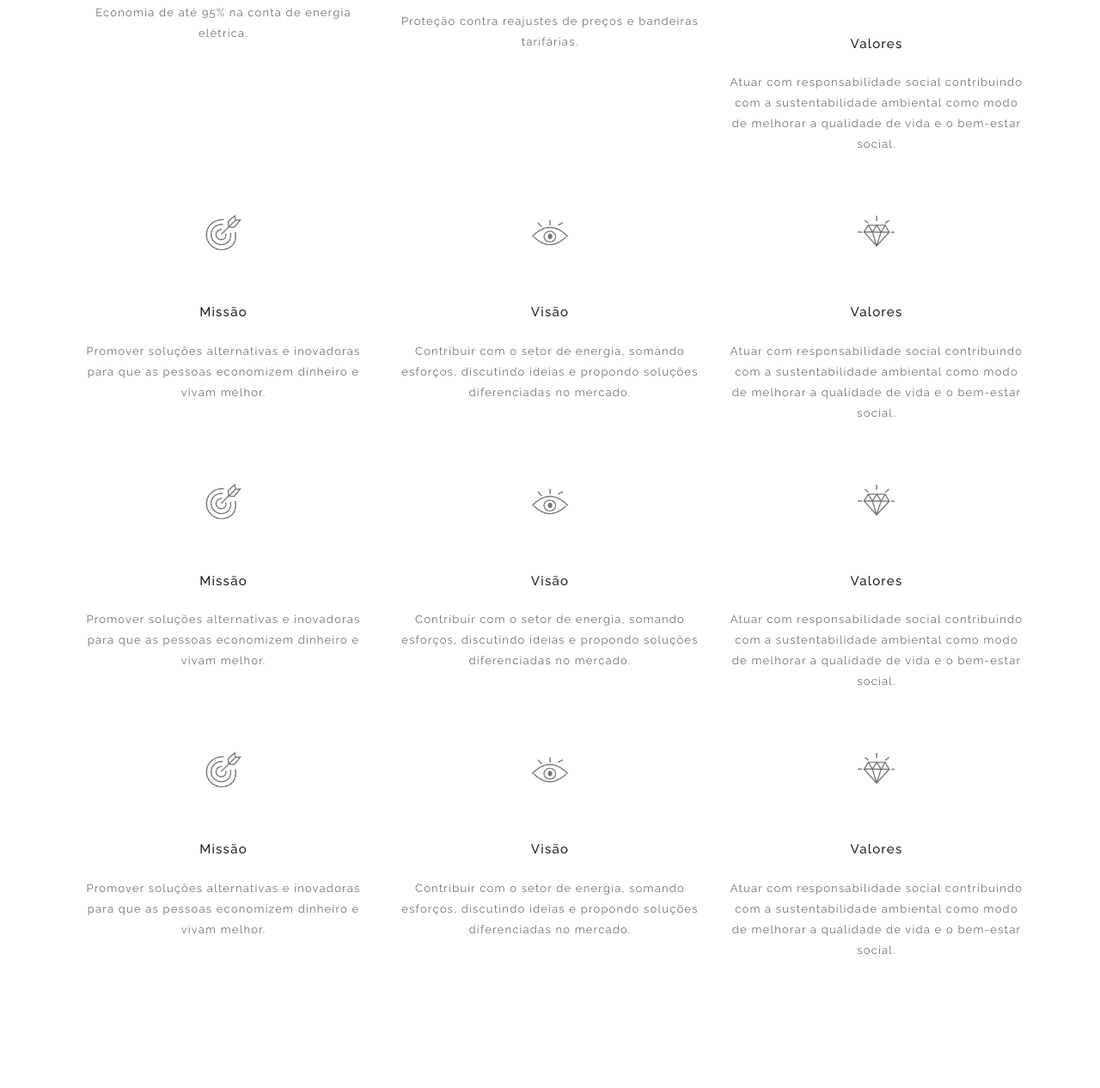
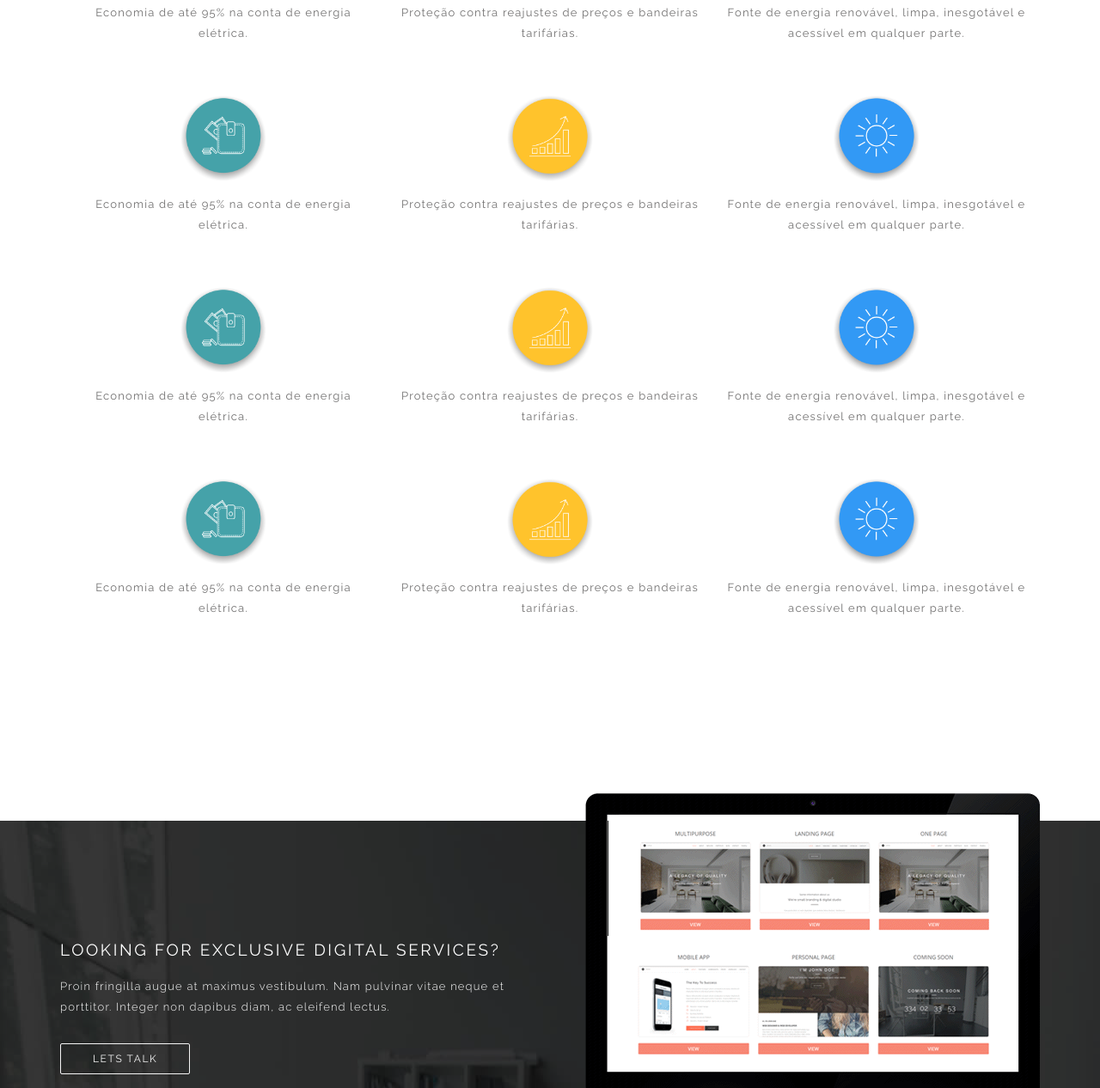
Before and after one commit to phillipehenriques/CSO-Energia-Morderno, a plain HTML site: page index.html in a window 1280 px wide. Shown: the part 3037-4303 px from the top of the page at 86% size. Drawn offline with nearby package versions, Linux system fonts and the light colour scheme; some packages are replaced by stand-ins of ours.

Commit message:
icones e textos de vantagens section

```diff
--- a/assets/css/style.css
+++ b/assets/css/style.css
@@ -673,7 +673,7 @@ ul.caption-slides li {
 .offer-icon-visao {
   font-size: 42px;
   color: #fc6e51;
-  margin-bottom: 25px;
+  margin-bottom: 15px;
 }
 
 /***********************************************************************************************/
--- a/index.html
+++ b/index.html
@@ -295,113 +295,102 @@
                 <div class="col-sm-4">
                   <div class="offer-post text-center animated out" data-animation="fadeInRight" data-delay="0">
                     <div class="offer-icon">
-                      <img class="class-icon2" src="./assets/images/icon/valor.png" alt="">
+                      <img class="class-icon2" src="./assets/images/icon/fonte.png" alt="">
                       <!-- <span class="icon-lifesaver"></span> -->
                     </div>
-                    <h4>Valores</h4>
-                    <p>Atuar com responsabilidade social contribuindo com a sustentabilidade ambiental como modo de melhorar a qualidade de vida e o bem-estar social.</p>
+                    <p>Fonte de energia renovável, limpa, inesgotável e acessível em qualquer parte.</p>
                   </div> <!-- End offer-post -->
                 </div> <!-- End col-sm-4 -->
 
                 <div class="col-sm-4">
                   <div class="offer-post text-center animated out" data-animation="fadeInLeft" data-delay="0">
                     <div class="offer-icon">
-                      <img class="class-icon" src="./assets/images/icon/missao.png" alt="">
+                      <img class="class-icon2" src="./assets/images/icon/economia.png" alt="">
                       <!-- <span class="icon-desktop"></span> -->
                     </div>
-                    <h4>Missão</h4>
-                    <p>Promover soluções alternativas e inovadoras para que as pessoas economizem dinheiro e vivam melhor.</p>
+                    <p>Economia de até 95% na conta de energia elétrica.</p>
                   </div> <!-- End offer-post -->
                 </div> <!-- End col-sm-4 -->
 
                 <div class="col-sm-4">
                   <div class="offer-post text-center animated out" data-animation="fadeInUp" data-delay="0">
-                    <div class="offer-icon">
-                      <img class="class-icon" src="./assets/images/icon/visao.png" alt="">
+                    <div class="offer-icon-visao">
+                      <img class="class-icon2" src="./assets/images/icon/protecao.png" alt="">
                       <!-- <span class="icon-piechart"></span> -->
                     </div>
-                    <h4>Visão</h4>
-                    <p>Contribuir com o setor de energia, somando esforços, discutindo ideias e propondo soluções diferenciadas no mercado.</p>
+                    <p>Proteção contra reajustes de preços e bandeiras tarifárias.</p>
                   </div> <!-- End offer-post -->
                 </div> <!-- End col-sm-4 -->
 
                 <div class="col-sm-4">
                   <div class="offer-post text-center animated out" data-animation="fadeInRight" data-delay="0">
                     <div class="offer-icon">
-                      <img class="class-icon" src="./assets/images/icon/valor.png" alt="">
+                      <img class="class-icon2" src="./assets/images/icon/fonte.png" alt="">
                       <!-- <span class="icon-lifesaver"></span> -->
                     </div>
-                    <h4>Valores</h4>
-                    <p>Atuar com responsabilidade social contribuindo com a sustentabilidade ambiental como modo de melhorar a qualidade de vida e o bem-estar social.</p>
+                    <p>Fonte de energia renovável, limpa, inesgotável e acessível em qualquer parte.</p>
                   </div> <!-- End offer-post -->
                 </div> <!-- End col-sm-4 -->
 
                 <div class="col-sm-4">
                   <div class="offer-post text-center animated out" data-animation="fadeInLeft" data-delay="0">
                     <div class="offer-icon">
-                      <img class="class-icon" src="./assets/images/icon/missao.png" alt="">
+                      <img class="class-icon2" src="./assets/images/icon/economia.png" alt="">
                       <!-- <span class="icon-desktop"></span> -->
                     </div>
-                    <h4>Missão</h4>
-                    <p>Promover soluções alternativas e inovadoras para que as pessoas economizem dinheiro e vivam melhor.</p>
+                    <p>Economia de até 95% na conta de energia elétrica.</p>
                   </div> <!-- End offer-post -->
                 </div> <!-- End col-sm-4 -->
 
                 <div class="col-sm-4">
                   <div class="offer-post text-center animated out" data-animation="fadeInUp" data-delay="0">
-                    <div class="offer-icon">
-                      <img class="class-icon" src="./assets/images/icon/visao.png" alt="">
+                    <div class="offer-icon-visao">
+                      <img class="class-icon2" src="./assets/images/icon/protecao.png" alt="">
                       <!-- <span class="icon-piechart"></span> -->
                     </div>
-                    <h4>Visão</h4>
-                    <p>Contribuir com o setor de energia, somando esforços, discutindo ideias e propondo soluções diferenciadas no mercado.</p>
+                    <p>Proteção contra reajustes de preços e bandeiras tarifárias.</p>
                   </div> <!-- End offer-post -->
                 </div> <!-- End col-sm-4 -->
 
                 <div class="col-sm-4">
                   <div class="offer-post text-center animated out" data-animation="fadeInRight" data-delay="0">
                     <div class="offer-icon">
-                      <img class="class-icon" src="./assets/images/icon/valor.png" alt="">
+                      <img class="class-icon2" src="./assets/images/icon/fonte.png" alt="">
                       <!-- <span class="icon-lifesaver"></span> -->
                     </div>
-                    <h4>Valores</h4>
-                    <p>Atuar com responsabilidade social contribuindo com a sustentabilidade ambiental como modo de melhorar a qualidade de vida e o bem-estar social.</p>
+                    <p>Fonte de energia renovável, limpa, inesgotável e acessível em qualquer parte.</p>
                   </div> <!-- End offer-post -->
                 </div> <!-- End col-sm-4 -->
 
                 <div class="col-sm-4">
                   <div class="offer-post text-center animated out" data-animation="fadeInLeft" data-delay="0">
                     <div class="offer-icon">
-                      <img class="class-icon" src="./assets/images/icon/missao.png" alt="">
+                      <img class="class-icon2" src="./assets/images/icon/economia.png" alt="">
                       <!-- <span class="icon-desktop"></span> -->
                     </div>
-                    <h4>Missão</h4>
-                    <p>Promover soluções alternativas e inovadoras para que as pessoas economizem dinheiro e vivam melhor.</p>
+                    <p>Economia de até 95% na conta de energia elétrica.</p>
                   </div> <!-- End offer-post -->
                 </div> <!-- End col-sm-4 -->
 
                 <div class="col-sm-4">
                   <div class="offer-post text-center animated out" data-animation="fadeInUp" data-delay="0">
-                    <div class="offer-icon">
-                      <img class="class-icon" src="./assets/images/icon/visao.png" alt="">
+                    <div class="offer-icon-visao">
+                      <img class="class-icon2" src="./assets/images/icon/protecao.png" alt="">
                       <!-- <span class="icon-piechart"></span> -->
                     </div>
-                    <h4>Visão</h4>
-                    <p>Contribuir com o setor de energia, somando esforços, discutindo ideias e propondo soluções diferenciadas no mercado.</p>
+                    <p>Proteção contra reajustes de preços e bandeiras tarifárias.</p>
                   </div> <!-- End offer-post -->
                 </div> <!-- End col-sm-4 -->
 
                 <div class="col-sm-4">
                   <div class="offer-post text-center animated out" data-animation="fadeInRight" data-delay="0">
                     <div class="offer-icon">
-                      <img class="class-icon" src="./assets/images/icon/valor.png" alt="">
+                      <img class="class-icon2" src="./assets/images/icon/fonte.png" alt="">
                       <!-- <span class="icon-lifesaver"></span> -->
                     </div>
-                    <h4>Valores</h4>
-                    <p>Atuar com responsabilidade social contribuindo com a sustentabilidade ambiental como modo de melhorar a qualidade de vida e o bem-estar social.</p>
+                    <p>Fonte de energia renovável, limpa, inesgotável e acessível em qualquer parte.</p>
                   </div> <!-- End offer-post -->
                 </div> <!-- End col-sm-4 -->
-
               </div>
             </div>
 
```
